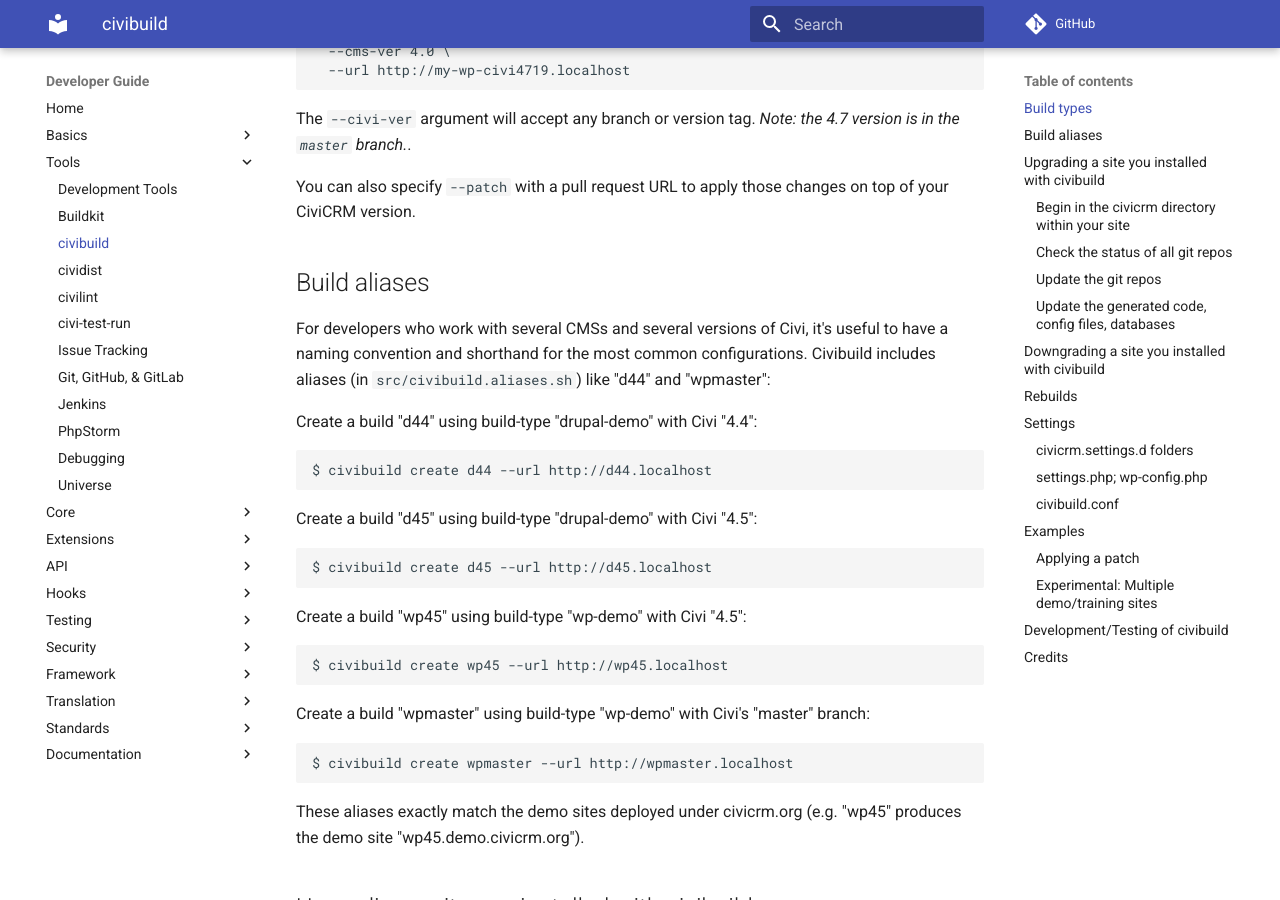
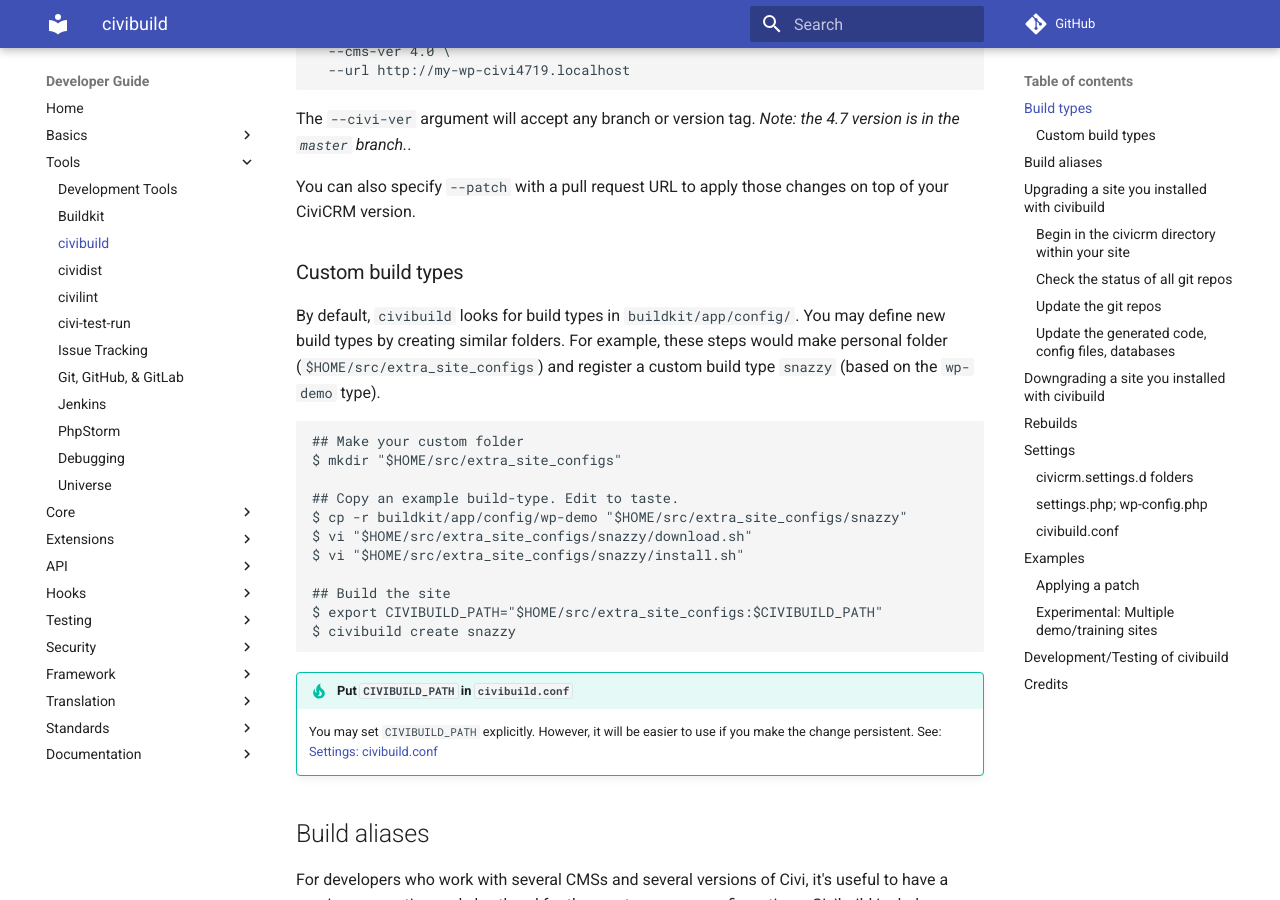
Before and after one commit to civicrm/civicrm-dev-docs, an MkDocs documentation site: the page built from docs/tools/civibuild.md, in a window 1280 px wide and 900 px high, scrolled down 2365 px. Built offline with MkDocs 1.6.1 and Material for MkDocs 9.7.7, drawn with Linux system fonts in a browser that asks for light colours; comment, search, counter and statistics services are not loaded; old or Windows-style settings are respelled for this version of MkDocs.

Commit message:
civibuild.md - Add documentation for CIVIBUILD_PATH / custom types

````diff
--- a/docs/tools/civibuild.md
+++ b/docs/tools/civibuild.md
@@ -75,6 +75,31 @@
 The `--civi-ver` argument will accept any branch or version tag.  *Note: the 4.7 version is in the `master` branch.*.
 
 You can also specify `--patch` with a pull request URL to apply those changes on top of your CiviCRM version.
+
+### Custom build types
+
+By default, `civibuild` looks for build types in `buildkit/app/config/`.
+You may define new build types by creating similar folders.  For example,
+these steps would make personal folder (`$HOME/src/extra_site_configs`)
+and register a custom build type `snazzy` (based on the `wp-demo` type).
+
+```bash
+## Make your custom folder
+$ mkdir "$HOME/src/extra_site_configs"
+
+## Copy an example build-type. Edit to taste.
+$ cp -r buildkit/app/config/wp-demo "$HOME/src/extra_site_configs/snazzy"
+$ vi "$HOME/src/extra_site_configs/snazzy/download.sh"
+$ vi "$HOME/src/extra_site_configs/snazzy/install.sh"
+
+## Build the site
+$ export CIVIBUILD_PATH="$HOME/src/extra_site_configs:$CIVIBUILD_PATH"
+$ civibuild create snazzy
+```
+
+!!! tip "Put `CIVIBUILD_PATH` in `civibuild.conf`"
+    You may set `CIVIBUILD_PATH` explicitly. However, it will be easier to use
+    if you make the change persistent. See: [Settings: civibuild.conf](#settings-civibuild)
 
 ## Build aliases
 
````
